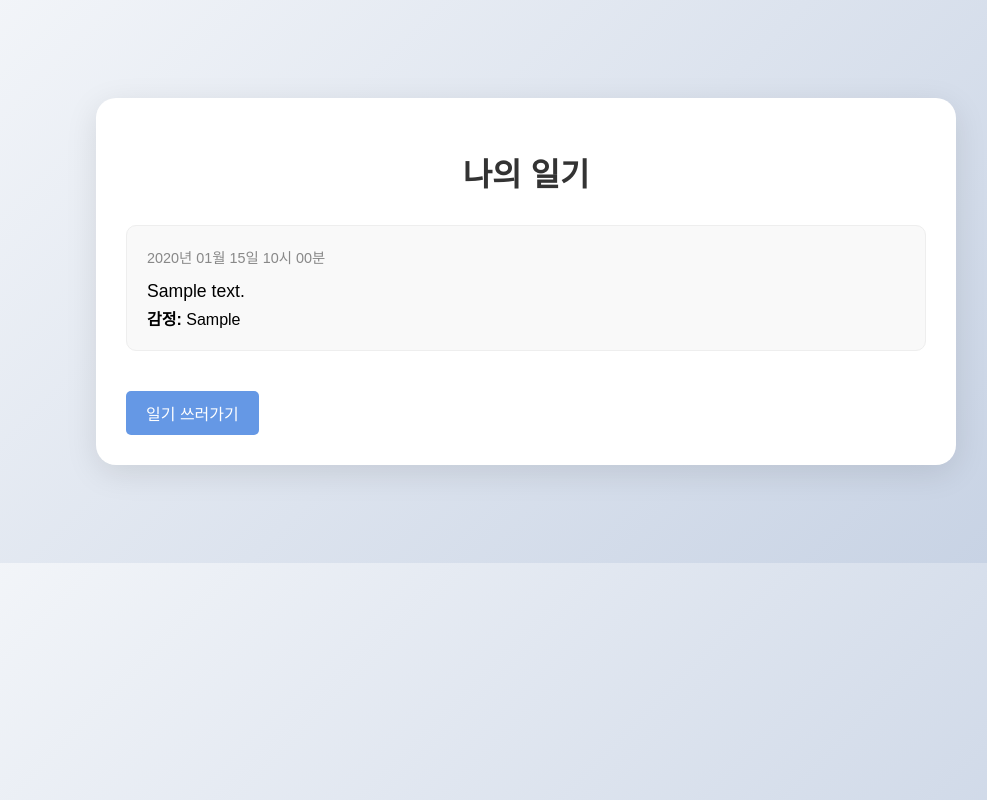
After one commit to kootaeng2/Emotion-Chatbot-App, a Flask app: page /my_diary in a window 1280 px wide. The commit adds this page. Shown: the whole page, without its empty margins (114-1101 px from the left). Run offline with Flask 3, Linux system fonts and the light colour scheme; the visitor is signed in with stand-in values (Sample User, id 1); tables that the repository leaves empty hold one stand-in row (values such as "Sample post").

Commit message:
html 보강

```diff
--- a/src/main.py
+++ b/src/main.py
@@ -64,6 +64,36 @@ def api_recommend():
     return jsonify(response_data)
 
 
+@bp.route('/diary')
+def diary():
+    if 'user_id' not in session:
+        return redirect(url_for('auth.login'))
+    return render_template('save_diary.html')
+
+@bp.route('/diary/save', methods=['POST'])
+def save_diary():
+    if 'user_id' not in session:
+        return redirect(url_for('auth.login'))
+
+    user_id = session['user_id']
+    diary_content = request.form.get('diary')
+
+    if not diary_content:
+        # 일기 내용이 없을 경우, 다시 일기 작성 페이지로 리다이렉트하거나 에러 메시지를 표시할 수 있습니다.
+        return redirect(url_for('main.diary'))
+
+    # 감정 분석
+    predicted_emotion = predict_emotion(current_app.emotion_classifier, diary_content)
+
+    # 데이터베이스에 일기 저장
+    new_diary = Diary(content=diary_content, emotion=predicted_emotion, user_id=user_id)
+    db.session.add(new_diary)
+    db.session.commit()
+
+    # 저장 후 '나의 일기' 페이지로 리다이렉트
+    return redirect(url_for('main.my_diary'))
+
+
 @bp.route('/my_diary')
 def my_diary():
     if 'user_id' not in session:
--- a/src/templates/emotion_homepage.html
+++ b/src/templates/emotion_homepage.html
@@ -107,6 +107,7 @@
 
         <div class="user-info">
             <span>환영합니다, <strong>{{ username }}</strong>님!</span>
+            <a href="{{ url_for('main.my_diary') }}">나의 일기</a>
             <a href="{{ url_for('auth.logout') }}">로그아웃</a>
         </div>
         <!-- 테마 변경 버튼 -->
--- /dev/null
+++ b/src/templates/my_diary.html
@@ -0,0 +1,67 @@
+<!DOCTYPE html>
+<html lang="ko">
+<head>
+    <meta charset="UTF-8">
+    <title>나의 일기</title>
+    <style>
+        body {
+            font-family: "Spoqa Han Sans Neo", Arial, sans-serif;
+            padding: 50px;
+            background: linear-gradient(135deg, #f5f7fa, #c3cfe2);
+        }
+        .container {
+            background: white;
+            border-radius: 20px;
+            padding: 30px;
+            box-shadow: 0 8px 32px rgba(0,0,0,0.1);
+            max-width: 800px;
+            margin: 40px auto;
+        }
+        h1 {
+            color: #333;
+            text-align: center;
+            margin-bottom: 30px;
+        }
+        .diary-entry {
+            background: #f9f9f9;
+            border: 1px solid #eee;
+            border-radius: 10px;
+            padding: 20px;
+            margin-bottom: 20px;
+        }
+        .diary-date {
+            font-size: 0.9em;
+            color: #888;
+            margin-bottom: 10px;
+        }
+        .diary-content {
+            font-size: 1.1em;
+            line-height: 1.6;
+        }
+        .back-link {
+            display: inline-block;
+            margin-top: 20px;
+            padding: 10px 20px;
+            background-color: #6598e5;
+            color: white;
+            text-decoration: none;
+            border-radius: 5px;
+        }
+    </style>
+</head>
+<body>
+    <div class="container">
+        <h1>나의 일기</h1>
+        {% for diary in diaries %}
+        <div class="diary-entry">
+            <div class="diary-date">{{ diary.created_at.strftime('%Y년 %m월 %d일 %H시 %M분') }}</div>
+            <div class="diary-content">{{ diary.content }}</div>
+            <div class="diary-emotion"><strong>감정:</strong> {{ diary.emotion }}</div>
+        </div>
+        {% else %}
+        <p>작성된 일기가 없습니다.</p>
+        {% endfor %}
+        <a href="{{ url_for('main.diary') }}" class="back-link">일기 쓰러가기</a>
+    </div>
+</body>
+</html>
```
Also changed, not shown: src/templates/save_diary.html (added, +56 -0 lines), 1 other file.
